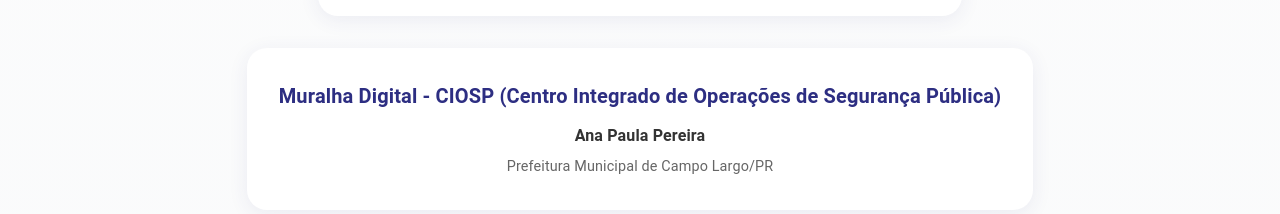
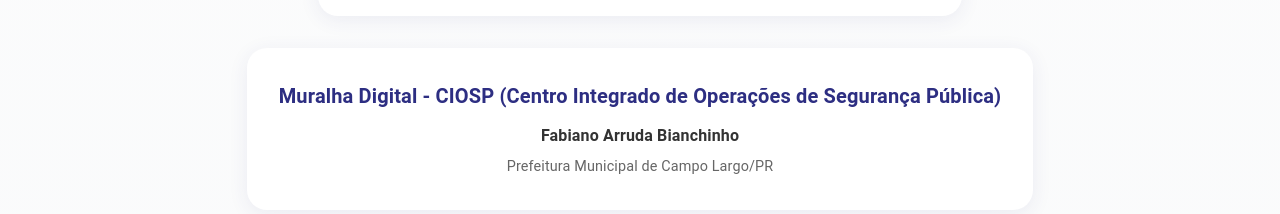
Before and after one commit to gg-gustavo/infosfera-rewards, a React (Vite) app: page /vencedores in a window 1280 px wide. Shown: the part 2420-2634 px from the top of the page. Built offline with nearby package versions, Linux system fonts and the light colour scheme.

Commit message:
change: winner name

```diff
--- a/src/pages/Vencedores/index.jsx
+++ b/src/pages/Vencedores/index.jsx
@@ -110,7 +110,7 @@
         },
         {
           nomes: 'Muralha Digital - CIOSP (Centro Integrado de Operações de Segurança Pública)',
-          projeto: 'Ana Paula Pereira',
+          projeto: 'Fabiano Arruda Bianchinho',
           vinculo: 'Prefeitura Municipal de Campo Largo/PR'
         },
         {
```
